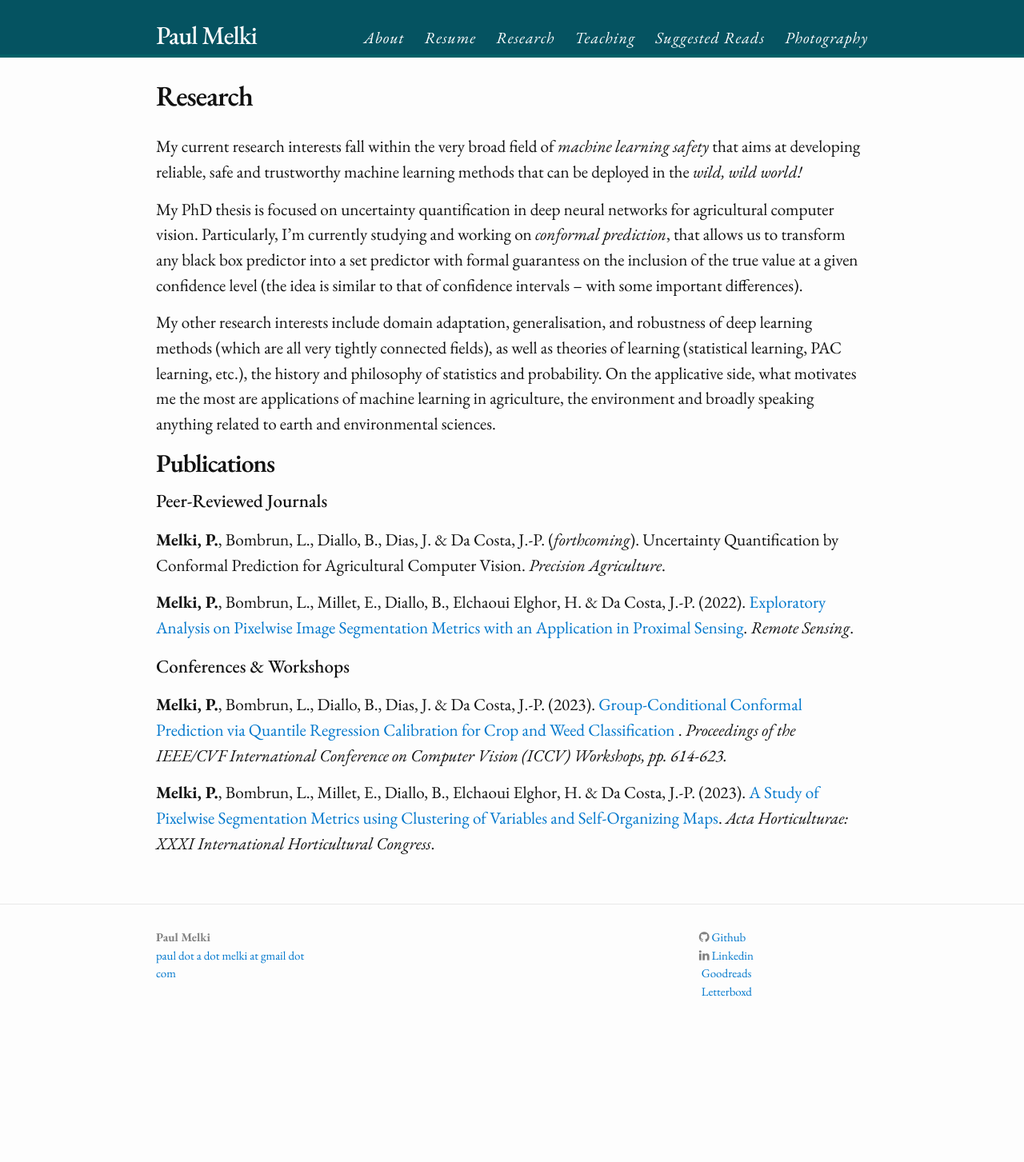
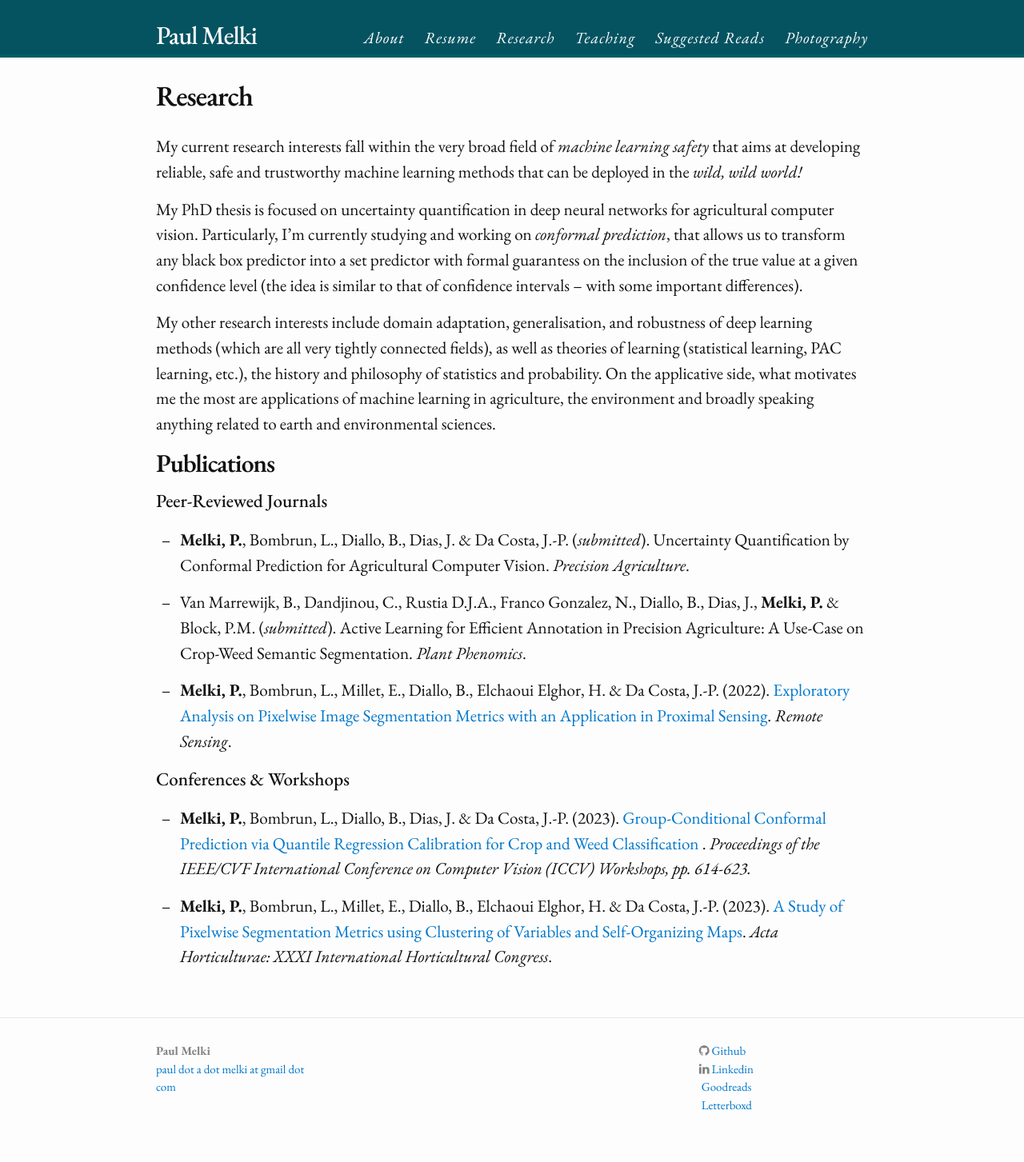
Before and after one commit to paulmelki/paulmelki.github.io, a Jekyll site: the page built from research.md, in a window 1280 px wide. Shown: the whole page at 80% size. Built offline with Jekyll 4.4.1, drawn with Linux system fonts in a browser that asks for light colours; nearby versions of some CDN libraries; some web fonts are replaced; before the commit the page ends 1311 px from its top, so only the background shows below that.

Commit message:
Update research.md

```diff
--- a/research.md
+++ b/research.md
@@ -21,16 +21,18 @@ I also offer [a three-page research statement](/docs/svm-research-statement.pdf)
 ## Peer-Reviewed Journals
 
 
-**Melki, P.**, Bombrun, L., Diallo, B., Dias, J. & Da Costa, J.-P. (*forthcoming*). Uncertainty Quantification by Conformal Prediction for Agricultural Computer Vision. *Precision Agriculture*.
+- **Melki, P.**, Bombrun, L., Diallo, B., Dias, J. & Da Costa, J.-P. (*submitted*). Uncertainty Quantification by Conformal Prediction for Agricultural Computer Vision. *Precision Agriculture*.
 
-**Melki, P.**, Bombrun, L., Millet, E., Diallo, B., Elchaoui Elghor, H. & Da Costa, J.-P. (2022). [Exploratory Analysis on Pixelwise Image Segmentation Metrics with an Application in Proximal Sensing](https://www.mdpi.com/2072-4292/14/4/996). *Remote Sensing*.
+- Van Marrewijk, B., Dandjinou, C., Rustia D.J.A., Franco Gonzalez, N., Diallo, B., Dias, J., **Melki, P.** & Block, P.M. (*submitted*). Active Learning for Efficient Annotation in Precision Agriculture: A Use-Case on Crop-Weed Semantic Segmentation. *Plant Phenomics*.
+
+- **Melki, P.**, Bombrun, L., Millet, E., Diallo, B., Elchaoui Elghor, H. & Da Costa, J.-P. (2022). [Exploratory Analysis on Pixelwise Image Segmentation Metrics with an Application in Proximal Sensing](https://www.mdpi.com/2072-4292/14/4/996). *Remote Sensing*.
 
 
 ## Conferences & Workshops
 
-**Melki, P.**, Bombrun, L., Diallo, B., Dias, J. & Da Costa, J.-P. (2023). [Group-Conditional Conformal Prediction via Quantile Regression Calibration for Crop and Weed Classification ](https://openaccess.thecvf.com/content/ICCV2023W/CVPPA/html/Melki_Group-Conditional_Conformal_Prediction_via_Quantile_Regression_Calibration_for_Crop_and_ICCVW_2023_paper.html). *Proceedings of the IEEE/CVF International Conference on Computer Vision (ICCV) Workshops, pp. 614-623.*
+- **Melki, P.**, Bombrun, L., Diallo, B., Dias, J. & Da Costa, J.-P. (2023). [Group-Conditional Conformal Prediction via Quantile Regression Calibration for Crop and Weed Classification ](https://openaccess.thecvf.com/content/ICCV2023W/CVPPA/html/Melki_Group-Conditional_Conformal_Prediction_via_Quantile_Regression_Calibration_for_Crop_and_ICCVW_2023_paper.html). *Proceedings of the IEEE/CVF International Conference on Computer Vision (ICCV) Workshops, pp. 614-623.*
 
-**Melki, P.**, Bombrun, L., Millet, E., Diallo, B., Elchaoui Elghor, H. & Da Costa, J.-P. (2023). [A Study of Pixelwise Segmentation Metrics using Clustering of Variables and Self-Organizing Maps](https://doi.org/10.17660/ActaHortic.2023.1360.5). *Acta Horticulturae: XXXI International Horticultural Congress*.
+- **Melki, P.**, Bombrun, L., Millet, E., Diallo, B., Elchaoui Elghor, H. & Da Costa, J.-P. (2023). [A Study of Pixelwise Segmentation Metrics using Clustering of Variables and Self-Organizing Maps](https://doi.org/10.17660/ActaHortic.2023.1360.5). *Acta Horticulturae: XXXI International Horticultural Congress*.
 
 <!-- ## Select Working Papers and Works in Progress
 
```
